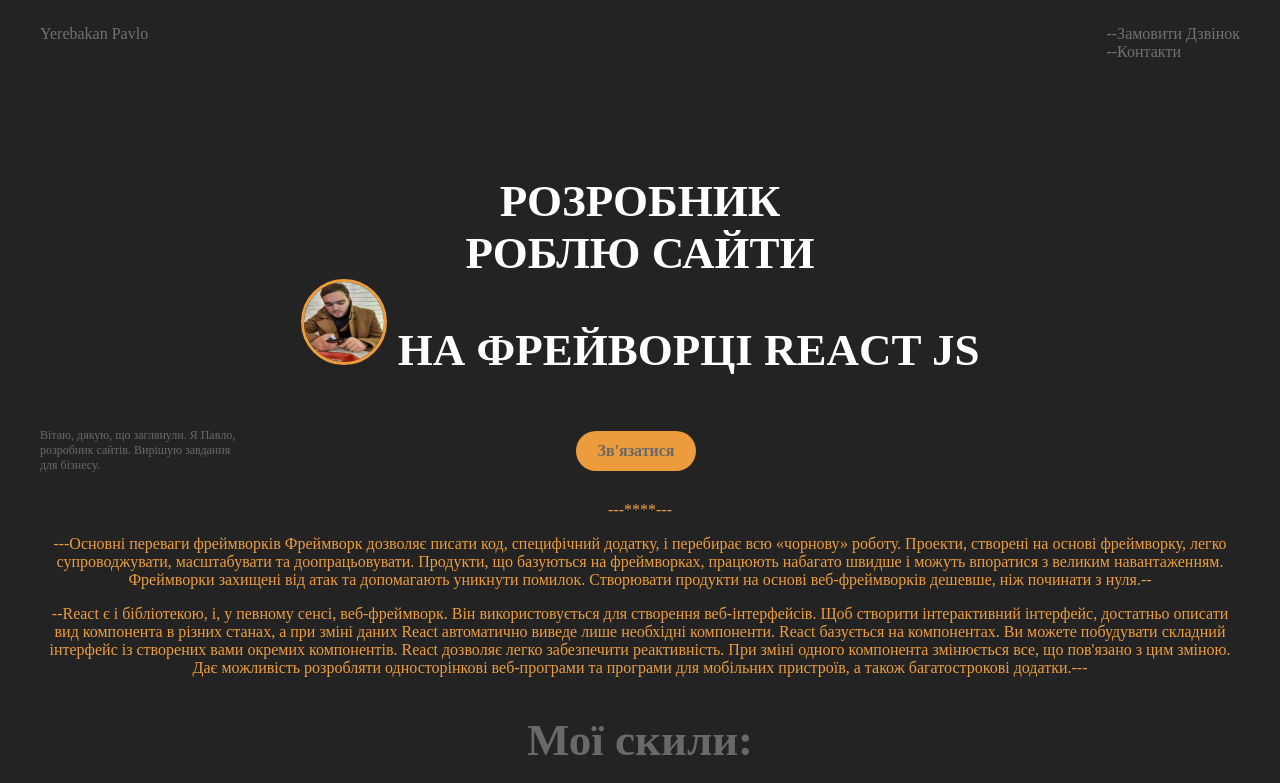
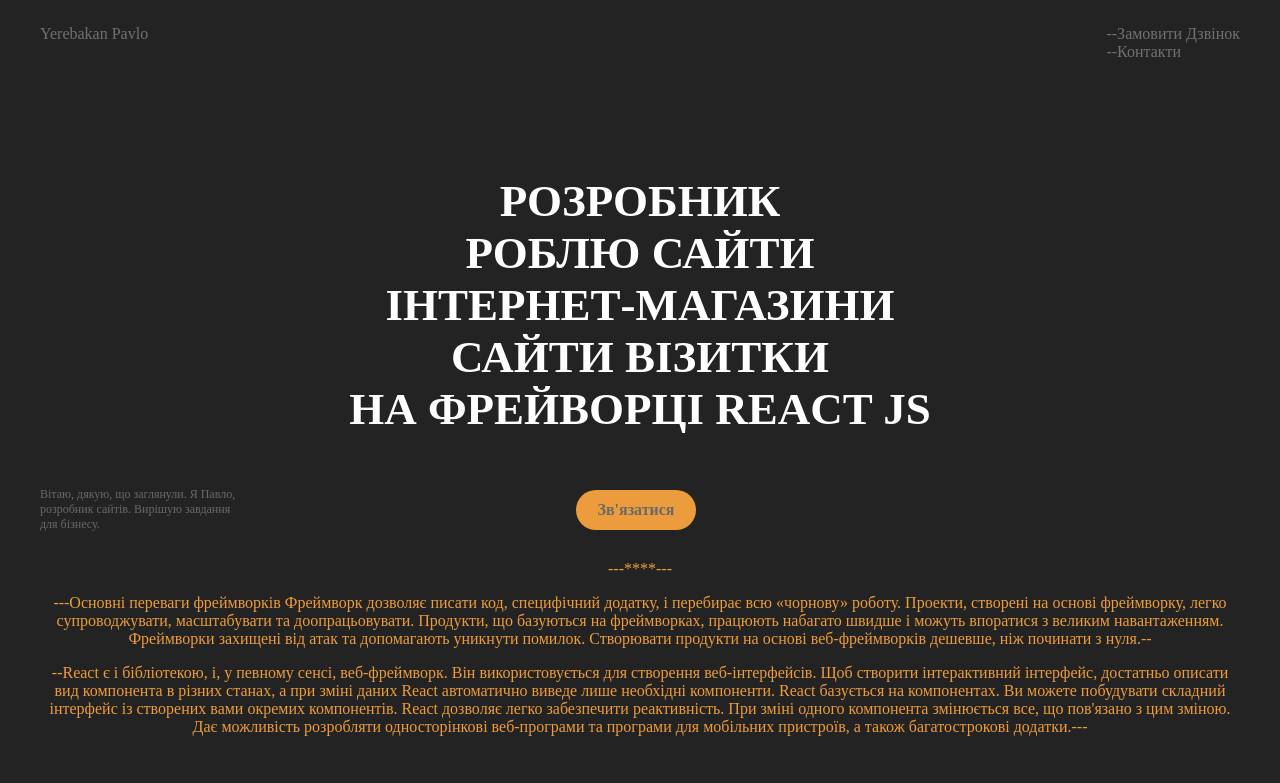
Before and after one commit to Pavel1515/my_Site_port, a React (Create React App) app: page / in a window 1280 px wide. Shown: the top 783 px of the page. Built offline with nearby package versions, Linux system fonts and the light colour scheme.

Commit message:
Добавил надписи

```diff
--- a/src/components/Main/index.tsx
+++ b/src/components/Main/index.tsx
@@ -10,7 +10,11 @@ const Main = () => {
         РОЗРОБНИК
         <br />
         РОБЛЮ САЙТИ <br />
-        <img src={myPhoto} alt="myPhoto" /> НА ФРЕЙВОРЦІ REACT JS
+        ІНТЕРНЕТ-МАГАЗИНИ
+        <br />
+        САЙТИ ВІЗИТКИ
+        <br />
+        НА ФРЕЙВОРЦІ REACT JS
       </h1>
       <div className={style.flex}>
         <p>
```
